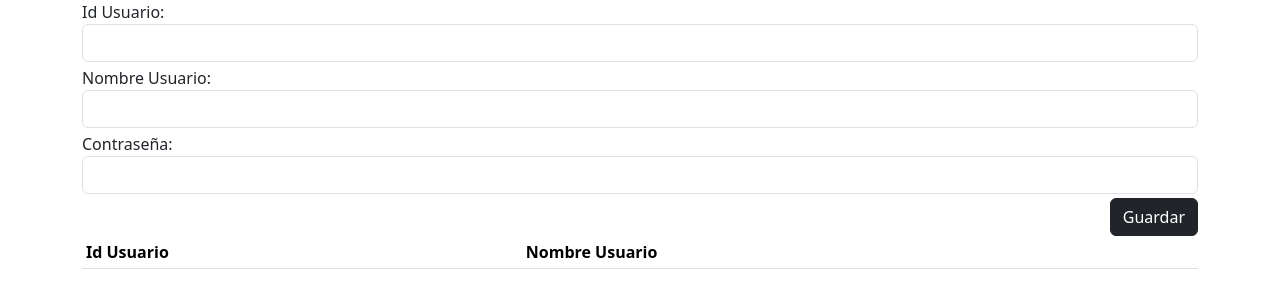
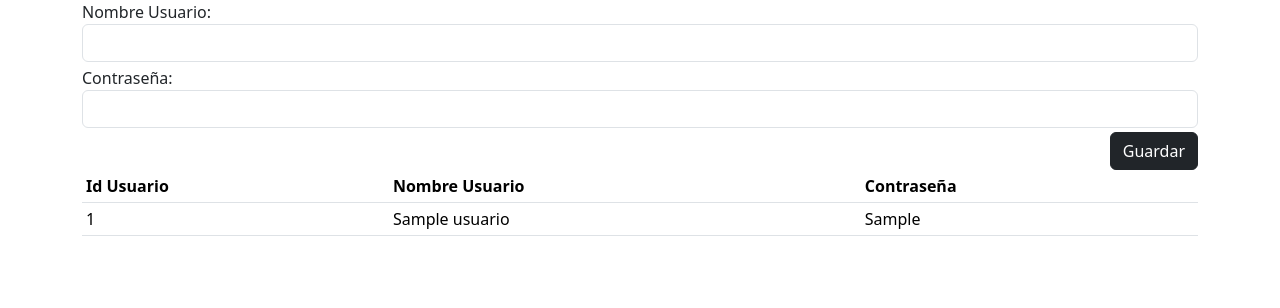
Before and after one commit to velycrxcker/7bFLASK, a Flask app: page / in a window 1280 px wide. Shown: the top 308 px of the page. Run offline with Flask 3, Linux system fonts and the light colour scheme; tables that the repository leaves empty or names only in its code hold one stand-in row (values such as "Sample post"); lists and menus that the app fills with data are empty.

Commit message:
Update app.html

```diff
--- a/templates/app.html
+++ b/templates/app.html
@@ -13,10 +13,6 @@
 <body>
     <div class="container">
         <form method="post" id="frmUsuario" class="formulario">
-            <div class="mb-1">
-                <label id="lblIdUsuario" for="txtIdUsuario">Id Usuario:</label>
-                <input type="number" name="txtIdUsuario" id="txtIdUsuario" class="form-control" required="true">
-            </div>
             <div class="mb-1">
                 <label id="lblNombreUsuario" for="txtNombreUsuario">Nombre Usuario:</label>
                 <input type="text" name="txtNombreUsuario" id="txtNombreUsuario" class="form-control" required="true" minlength="3" maxlength="25">
@@ -37,6 +33,7 @@
                 <tr>
                     <th>Id Usuario</th>
                     <th>Nombre Usuario</th>
+                    <th>Contraseña</th>
                 </tr>
             </thead>
             <tbody id="tbodyUsuarios"></tbody>
@@ -49,14 +46,15 @@
         window.addEventListener("load", function (event) {
             // Función para cargar los datos de usuarios
             function buscar() {
-                $.get("/usuarios/buscar", function (respuesta) {
+                $.get("/buscar_usuarios", function (respuesta) {
                     $("#tbodyUsuarios").html("");
 
                     for (var x in respuesta) {
                         var usuario = respuesta[x];
                         $("#tbodyUsuarios").append(`<tr>
-                            <td>${usuario.id_usuario}</td>
-                            <td>${usuario.nombre_usuario}</td>
+                            <td>${usuario[0]}</td>
+                            <td>${usuario[1]}</td>
+                            <td>${usuario[2]}</td>
                         </tr>`);
                     }
                 });
```
